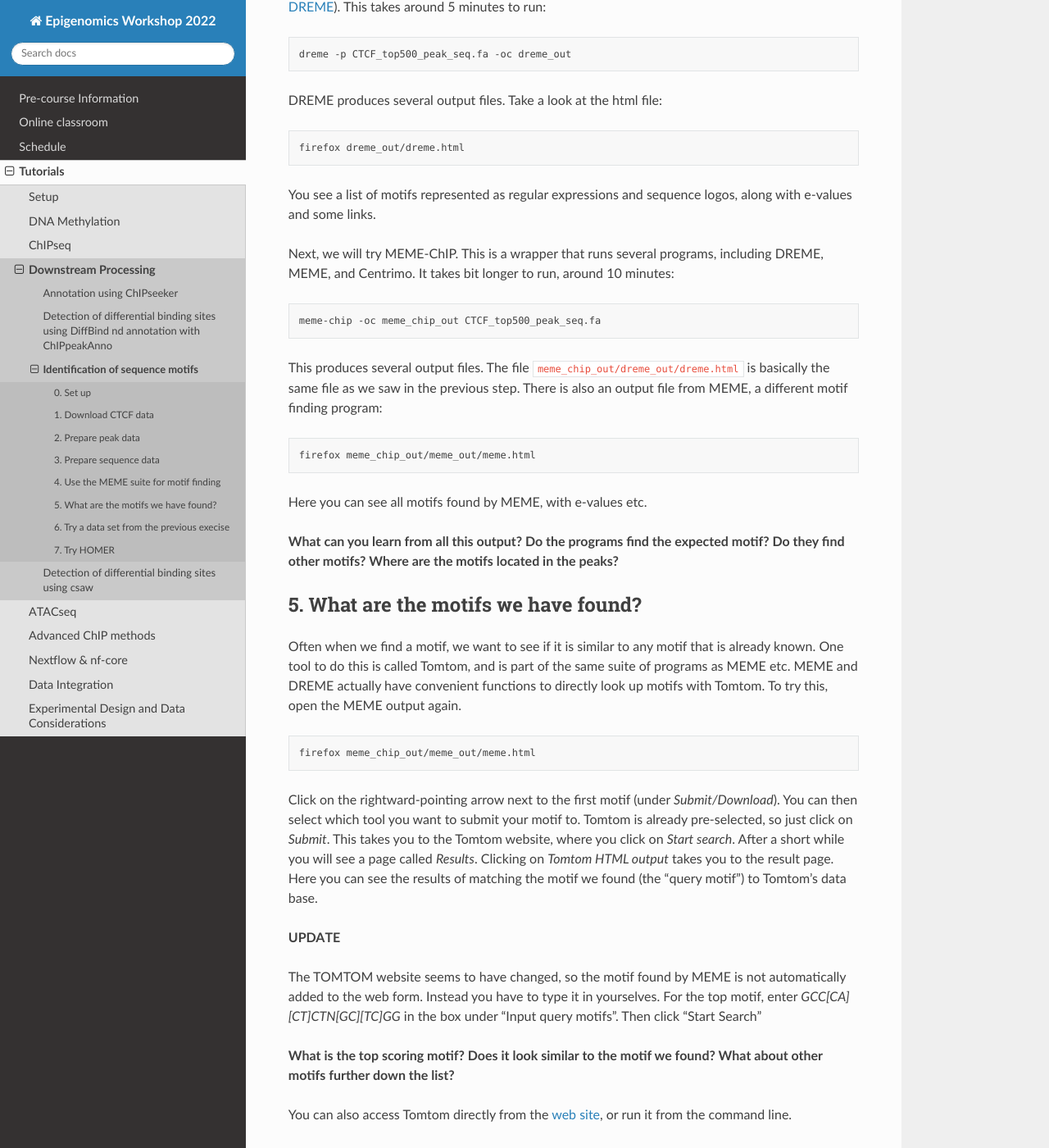
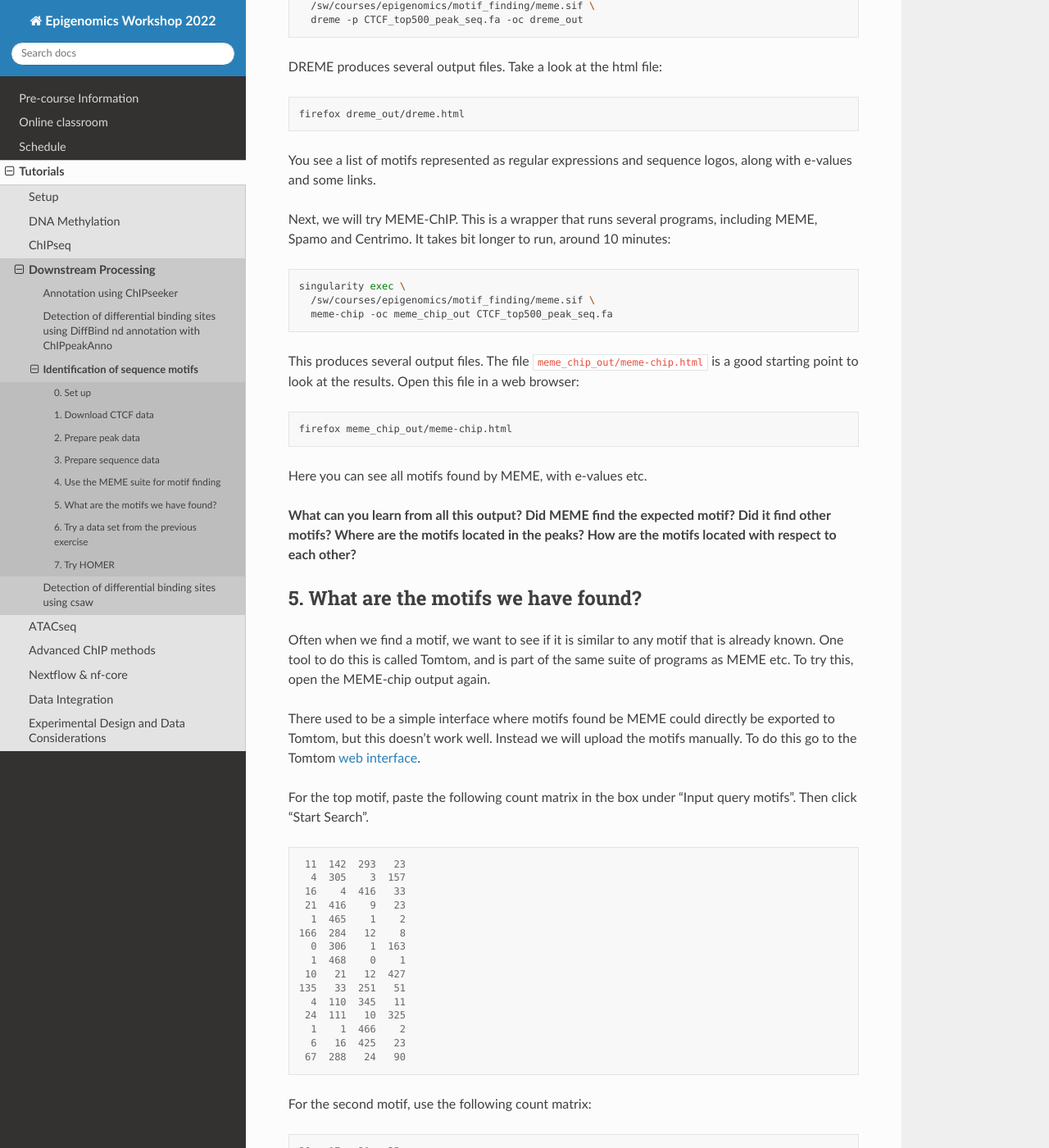
Before and after one commit to NBISweden/workshop-epigenomics-RTDs, a Sphinx documentation site: the page built from docs/content/tutorials/motifs/lab-motifs.rst, in a window 1280 px wide and 1400 px high, scrolled down 3351 px. Shown: the whole window at 82% size. Built offline with Sphinx 7.4.7 and the Read the Docs theme 2.0.0, drawn with Linux system fonts in a browser that asks for light colours; some of the changed text lies outside the part shown.

Commit message:
update motif lab, to run MEME with singularity

```diff
--- a/docs/content/tutorials/motifs/lab-motifs.rst
+++ b/docs/content/tutorials/motifs/lab-motifs.rst
@@ -30,14 +30,6 @@ Load the modules we will use in the exercise:
 	module load BEDTools
 	module load HOMER
 
-We will also use programs from the MEME suite. This is available on Uppmax as a module, but currently there are some problems with that version. Instead, we install MEME ourselves, with conda. We set up a conda environment with MEME installed, and activate it.
-
-.. code-block:: bash
-
-	module load conda
-	conda create -n motif_lab -c bioconda meme
-	conda activate motif_lab
-
 Create a working directory where you will do the exercise, and go there. For example:
 
 .. code-block:: bash
@@ -66,7 +58,7 @@ First, we will look at a ChIP-seq experiment using an antibody against *CTCF*. *
    			:alt: CTCF motif
 
 
-We will use `this data set <https://www.encodeproject.org/experiments/ENCSR572DUJ/>`_, from ENCODE. This page shows information about this particular experiment, along the experimental protocols and analysis pipelines used. Scroll down a bit and select the tab "File details". Now you will see a list of file available for download. We will use the bed files with "pseudoreplicated idr thresholded peaks". Download this file:
+We will use `this data set <https://www.encodeproject.org/experiments/ENCSR572DUJ/>`_, from ENCODE. This page shows information about this particular experiment, along the experimental protocols and analysis pipelines used. Scroll down a bit and select the tab "File details". Now you will see a list of files available for download. We will use the bed files with "pseudoreplicated idr thresholded peaks". Download this file:
 
 .. code-block:: bash
 
@@ -128,11 +120,21 @@ You can see the documentation for the program you just used `getfasta <https://b
 4. Use the MEME suite for motif finding
 ==========================================
 
-First we try DREME, which is a fast program that looks for regular expressions (documentation `DREME <http://meme-suite.org/doc/dreme-tutorial.html>`_). This takes around 5 minutes to run:
+We will now run some programs from the MEME suite. These is available on Uppmax though the ``MEMEsuite`` module, but currently there are some problems with this installation. Instead, we will run the programs inside a container. For more information on containers, we refer to the course `Tools for reproducible research <https://nbis-reproducible-research.readthedocs.io/en/course_2104/singularity/>`_.
+
+
+
+
+First we try DREME, which is a fast program that looks for regular expressions (documentation `DREME <http://meme-suite.org/doc/dreme-tutorial.html>`_). This takes a few minutes to run:
+
 
 .. code-block:: bash
 
-	dreme -p CTCF_top500_peak_seq.fa -oc dreme_out
+  singularity exec \
+    /sw/courses/epigenomics/motif_finding/meme.sif \
+    dreme -p CTCF_top500_peak_seq.fa -oc dreme_out
+
+
 
 
 DREME produces several output files. Take a look at the html file:
@@ -145,49 +147,82 @@ DREME produces several output files. Take a look at the html file:
 You see a list of motifs represented as regular expressions and sequence logos, along with e-values and some links.
 
 
-Next, we will try MEME-ChIP. This is a wrapper that runs several programs, including DREME, MEME, and Centrimo. It takes bit longer to run, around 10 minutes:
+Next, we will try MEME-ChIP. This is a wrapper that runs several programs, including MEME, Spamo and Centrimo. It takes bit longer to run, around 10 minutes:
 
 .. code-block:: bash
 
-	meme-chip -oc meme_chip_out CTCF_top500_peak_seq.fa
+  singularity exec \
+    /sw/courses/epigenomics/motif_finding/meme.sif \
+    meme-chip -oc meme_chip_out CTCF_top500_peak_seq.fa
 
 
-This produces several output files. The file ``meme_chip_out/dreme_out/dreme.html`` is basically the same file as we saw in the previous step. There is also an output file from MEME, a different motif finding program:
+This produces several output files. The file ``meme_chip_out/meme-chip.html`` is a good starting point to look at the results. Open this file in a web browser:
 
 .. code-block:: bash
 
-	firefox meme_chip_out/meme_out/meme.html
+	firefox meme_chip_out/meme-chip.html
 
 
 Here you can see all motifs found by MEME, with e-values etc.
 
 
-**What can you learn from all this output? Do the programs find the expected motif? Do they find other motifs? Where are the motifs located in the peaks?**
+**What can you learn from all this output? Did MEME find the expected motif? Did it find other motifs? Where are the motifs located in the peaks? How are the motifs located with respect to each other?**
 
 
 5. What are the motifs we have found?
 ========================================
 
-Often when we find a motif, we want to see if it is similar to any motif that is already known. One tool to do this is called Tomtom, and is part of the same suite of programs as MEME etc. MEME and DREME actually have convenient functions to directly look up motifs with Tomtom. To try this, open the MEME output again.
+Often when we find a motif, we want to see if it is similar to any motif that is already known. One tool to do this is called Tomtom, and is part of the same suite of programs as MEME etc. To try this, open the MEME-chip output again.
+
+There used to be a simple interface where motifs found be MEME could directly be exported to Tomtom, but this doesn't work well. Instead we will upload the motifs manually. To do this go to the Tomtom `web interface <http://meme-suite.org/tools/tomtom>`_.
+
+For the top motif, paste the following count matrix in the box under "Input query motifs". Then click "Start Search".
 
 .. code-block:: bash
 
-	firefox meme_chip_out/meme_out/meme.html
+  11  142  293   23
+   4  305    3  157
+  16    4  416   33
+  21  416    9   23
+   1  465    1    2
+ 166  284   12    8
+   0  306    1  163
+   1  468    0    1
+  10   21   12  427
+ 135   33  251   51
+   4  110  345   11
+  24  111   10  325
+   1    1  466    2
+   6   16  425   23
+  67  288   24   90
 
+For the second motif, use the following count matrix:
 
-Click on the rightward-pointing arrow next to the first motif (under *Submit/Download*). You can then select which tool you want to submit your motif to. Tomtom is already pre-selected, so just click on *Submit*. This takes you to the Tomtom website, where you click on *Start search*. After a short while you will see a page called *Results*. Clicking on *Tomtom HTML output* takes you to the result page. Here you can see the results of matching the motif we found (the "query motif") to Tomtom's data base.
+.. code-block:: bash
 
-**UPDATE**
+  20   17   21   35
+   9   17   52   15
+  20   23   25   25
+  20    0   63   10
+   0    7   74   12
+  46   25    3   19
+  88    1    0    4
+   2   74    0   17
+   0    4    0   89
+   0    0   93    0
+   0   93    0    0
+  80    1   12    0
+   2   14   69    8
+   4   55   34    0
+  11   56    8   17
 
-The TOMTOM website seems to have changed, so the motif found by MEME is not automatically added to the web form. Instead you have to type it in yourselves. For the top motif, enter `GCC[CA][CT]CTN[GC][TC]GG` in the box under "Input query motifs". Then click "Start Search"
 
 **What is the top scoring motif? Does it look similar to the motif we found? What about other motifs further down the list?**
 
-You can also access Tomtom directly from the `web site <http://meme-suite.org/tools/tomtom>`_, or run it from the command line.
 
 
 
-6. Try a data set from the previous execise
+6. Try a data set from the previous exercise
 ===============================================
 
 
@@ -211,10 +246,16 @@ Now you are ready to repeat all steps on the new peak set: select the top 500 pe
 
 .. code-block:: bash
 
-	sort -k 7,7nr rest_peaks.chr12.bed | head -n 500 > rest_top500.bed
-	bedtools getfasta -fo rest_top500_peak_seq.fa -fi hg19_chr_1_2.masked.fa -bed rest_top500.bed
-	dreme -p rest_top500_peak_seq.fa -oc dreme_out_rest
-	meme-chip -oc meme_chip_out_rest rest_top500_peak_seq.fa
+  sort -k 7,7nr rest_peaks.chr12.bed | head -n 500 > rest_top500.bed
+  bedtools getfasta -fo rest_top500_peak_seq.fa -fi hg19_chr_1_2.masked.fa -bed rest_top500.bed
+
+  singularity exec \
+    /sw/courses/epigenomics/motif_finding/meme.sif \
+    dreme -p rest_top500_peak_seq.fa -oc dreme_out_rest
+
+  singularity exec \
+    /sw/courses/epigenomics/motif_finding/meme.sif \
+    meme-chip -oc meme_chip_out_rest rest_top500_peak_seq.fa
 
 
 **What do the programs find? Do DREME and MEME find similar motifs? Do these look like the known REST site? Do the motifs you found resemble any known motifs in Tomtom's data base?**
```
Also changed, not shown: other parts of docs/content/tutorials/motifs/lab-motifs.rst (+2 -2 lines).
